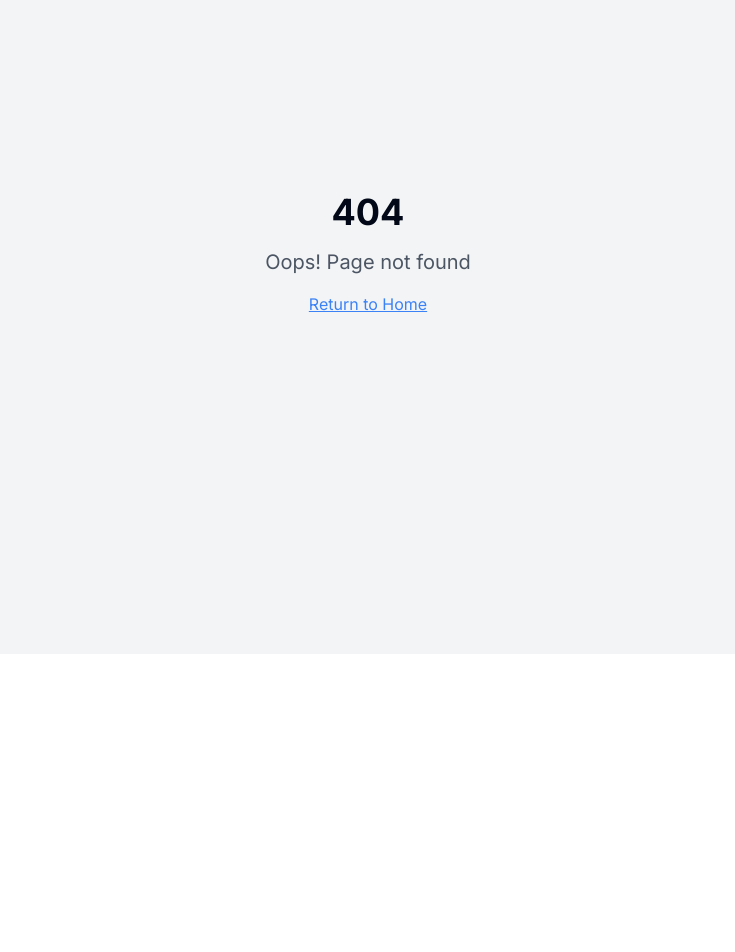
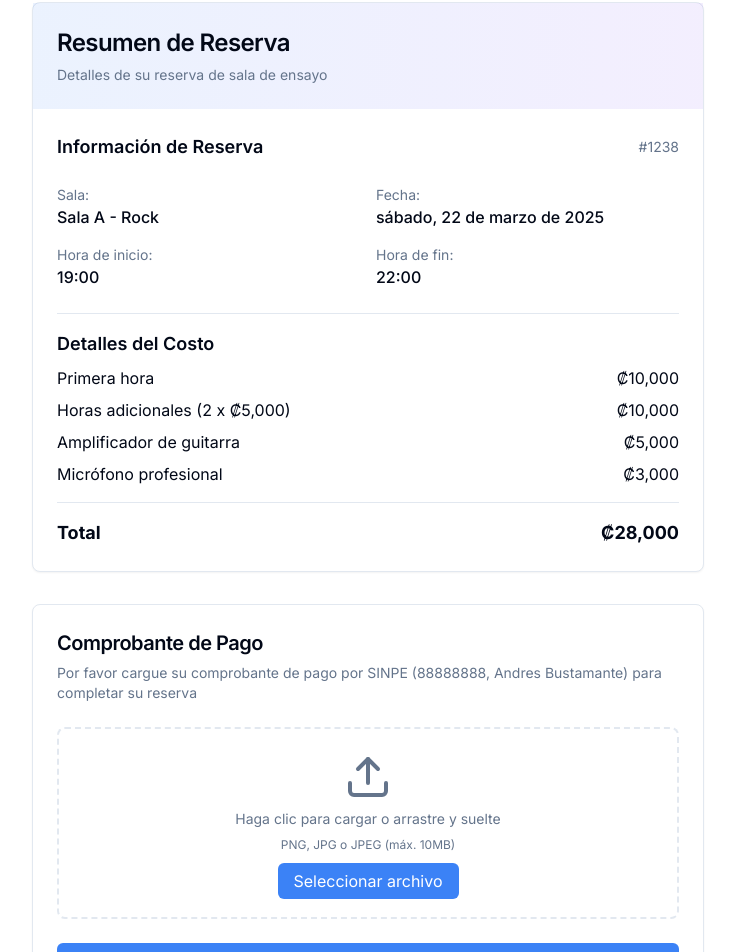
Before and after one commit to marcedigital/backlinesys, a React (Vite) app: page /confirmation in a window 1280 px wide. Before the commit this address had no page. Shown: the part 146-1098 px from the top of the page, without its empty margins (272-1007 px from the left). Before the commit the page ends 800 px from the top, so only its background shows below. Built offline with nearby package versions, Linux system fonts and the light colour scheme.

Commit message:
feat: Add invoice and payment upload
Adds an invoice summary and a section for uploading a payment receipt after login. Includes a legend with payment instructions.

```diff
--- a/src/App.tsx
+++ b/src/App.tsx
@@ -7,6 +7,7 @@ import { BrowserRouter, Routes, Route } from "react-router-dom";
 import Index from "./pages/Index";
 import Login from "./pages/Login";
 import NotFound from "./pages/NotFound";
+import Confirmation from "./pages/Confirmation";
 
 const queryClient = new QueryClient();
 
@@ -19,6 +20,7 @@ const App = () => (
         <Routes>
           <Route path="/" element={<Index />} />
           <Route path="/login" element={<Login />} />
+          <Route path="/confirmation" element={<Confirmation />} />
           {/* ADD ALL CUSTOM ROUTES ABOVE THE CATCH-ALL "*" ROUTE */}
           <Route path="*" element={<NotFound />} />
         </Routes>
--- a/src/components/ui/separator.tsx
+++ b/src/components/ui/separator.tsx
@@ -1,3 +1,4 @@
+
 import * as React from "react"
 import * as SeparatorPrimitive from "@radix-ui/react-separator"
 
--- /dev/null
+++ b/src/pages/Confirmation.tsx
@@ -0,0 +1,213 @@
+
+import React, { useState } from 'react';
+import { Button } from '@/components/ui/button';
+import { Card, CardContent, CardDescription, CardFooter, CardHeader, CardTitle } from '@/components/ui/card';
+import { Separator } from '@/components/ui/separator';
+import { toast } from "sonner";
+import { Upload } from 'lucide-react';
+import { useNavigate } from 'react-router-dom';
+
+const Confirmation: React.FC = () => {
+  const [file, setFile] = useState<File | null>(null);
+  const [preview, setPreview] = useState<string | null>(null);
+  const navigate = useNavigate();
+
+  // This would come from the booking state in a real app
+  const bookingDetails = {
+    room: "Sala A - Rock",
+    date: new Date().toLocaleDateString("es-ES", { weekday: 'long', year: 'numeric', month: 'long', day: 'numeric' }),
+    startTime: "19:00",
+    endTime: "22:00",
+    hours: 3,
+    basePrice: 10000,
+    additionalHours: 2,
+    additionalHoursPrice: 10000,
+    addOns: [
+      { name: "Amplificador de guitarra", price: 5000 },
+      { name: "Micrófono profesional", price: 3000 }
+    ],
+    total: 28000
+  };
+
+  const handleFileChange = (e: React.ChangeEvent<HTMLInputElement>) => {
+    if (e.target.files && e.target.files[0]) {
+      const selectedFile = e.target.files[0];
+      setFile(selectedFile);
+
+      // Create preview URL
+      const previewUrl = URL.createObjectURL(selectedFile);
+      setPreview(previewUrl);
+    }
+  };
+
+  const handleSubmit = (e: React.FormEvent) => {
+    e.preventDefault();
+    if (file) {
+      toast.success("Comprobante cargado exitosamente. Su reserva ha sido confirmada.");
+      // In a real app, we would upload the file to a server here
+      setTimeout(() => navigate("/"), 2000);
+    } else {
+      toast.error("Por favor cargue un comprobante de pago");
+    }
+  };
+
+  return (
+    <div className="min-h-screen flex flex-col bg-background">
+      {/* Header */}
+      <header className="bg-gradient-to-r from-booking-purple to-booking-pink text-white py-6">
+        <div className="container mx-auto px-4">
+          <h1 className="text-3xl font-bold">Music Rehearsal Room Scheduler</h1>
+          <p className="mt-2 opacity-90">Confirmación de Reserva</p>
+        </div>
+      </header>
+
+      {/* Main content */}
+      <main className="flex-1 container mx-auto px-4 py-8 flex flex-col items-center">
+        <Card className="w-full max-w-2xl mb-8">
+          <CardHeader className="bg-gradient-to-r from-booking-blue/10 to-booking-purple/10">
+            <CardTitle className="text-2xl">Resumen de Reserva</CardTitle>
+            <CardDescription>
+              Detalles de su reserva de sala de ensayo
+            </CardDescription>
+          </CardHeader>
+          <CardContent className="pt-6">
+            <div className="space-y-4">
+              <div className="flex justify-between items-center">
+                <h3 className="text-lg font-semibold">Información de Reserva</h3>
+                <span className="text-sm text-muted-foreground">#{Math.floor(Math.random() * 10000).toString().padStart(4, '0')}</span>
+              </div>
+
+              <div className="grid grid-cols-2 gap-4 py-2">
+                <div>
+                  <p className="text-sm text-muted-foreground">Sala:</p>
+                  <p className="font-medium">{bookingDetails.room}</p>
+                </div>
+                <div>
+                  <p className="text-sm text-muted-foreground">Fecha:</p>
+                  <p className="font-medium">{bookingDetails.date}</p>
+                </div>
+                <div>
+                  <p className="text-sm text-muted-foreground">Hora de inicio:</p>
+                  <p className="font-medium">{bookingDetails.startTime}</p>
+                </div>
+                <div>
+                  <p className="text-sm text-muted-foreground">Hora de fin:</p>
+                  <p className="font-medium">{bookingDetails.endTime}</p>
+                </div>
+              </div>
+
+              <Separator />
+
+              <div>
+                <h3 className="text-lg font-semibold mb-2">Detalles del Costo</h3>
+
+                <div className="space-y-2">
+                  <div className="flex justify-between">
+                    <span>Primera hora</span>
+                    <span>₡{bookingDetails.basePrice.toLocaleString()}</span>
+                  </div>
+
+                  <div className="flex justify-between">
+                    <span>Horas adicionales ({bookingDetails.additionalHours} x ₡5,000)</span>
+                    <span>₡{bookingDetails.additionalHoursPrice.toLocaleString()}</span>
+                  </div>
+
+                  {bookingDetails.addOns.map((addon, index) => (
+                    <div key={index} className="flex justify-between">
+                      <span>{addon.name}</span>
+                      <span>₡{addon.price.toLocaleString()}</span>
+                    </div>
+                  ))}
+                </div>
+              </div>
+
+              <Separator />
+
+              <div className="flex justify-between text-lg font-bold">
+                <span>Total</span>
+                <span>₡{bookingDetails.total.toLocaleString()}</span>
+              </div>
+            </div>
+          </CardContent>
+        </Card>
+
+        <Card className="w-full max-w-2xl">
+          <CardHeader>
+            <CardTitle className="text-xl">Comprobante de Pago</CardTitle>
+            <CardDescription>
+              Por favor cargue su comprobante de pago por SINPE (88888888, Andres Bustamante) para completar su reserva
+            </CardDescription>
+          </CardHeader>
+          <CardContent>
+            <form onSubmit={handleSubmit} className="space-y-6">
+              <div className="border-2 border-dashed border-border rounded-lg p-6 flex flex-col items-center justify-center">
+                {preview ? (
+                  <div className="w-full flex flex-col items-center">
+                    <img
+                      src={preview}
+                      alt="Comprobante"
+                      className="max-w-full max-h-64 object-contain mb-4"
+                    />
+                    <Button
+                      variant="outline"
+                      type="button"
+                      onClick={() => {
+                        setFile(null);
+                        setPreview(null);
+                      }}
+                    >
+                      Cambiar imagen
+                    </Button>
+                  </div>
+                ) : (
+                  <>
+                    <Upload className="h-12 w-12 text-muted-foreground mb-2" />
+                    <p className="mb-2 text-sm text-center text-muted-foreground">
+                      Haga clic para cargar o arrastre y suelte
+                    </p>
+                    <p className="text-xs text-center text-muted-foreground">
+                      PNG, JPG o JPEG (máx. 10MB)
+                    </p>
+                    <label htmlFor="file-upload" className="mt-4 cursor-pointer">
+                      <span className="bg-booking-blue text-white px-4 py-2 rounded-md hover:bg-booking-blue/90 transition-colors">
+                        Seleccionar archivo
+                      </span>
+                      <input
+                        id="file-upload"
+                        type="file"
+                        className="hidden"
+                        accept="image/png, image/jpeg, image/jpg"
+                        onChange={handleFileChange}
+                      />
+                    </label>
+                  </>
+                )}
+              </div>
+
+              <Button
+                type="submit"
+                className="w-full bg-booking-blue hover:bg-booking-blue/90"
+              >
+                Confirmar Reserva
+              </Button>
+            </form>
+          </CardContent>
+          <CardFooter className="flex justify-center">
+            <p className="text-sm text-muted-foreground text-center">
+              Una vez confirmado el pago, recibirá un correo electrónico con los detalles de su reserva.
+            </p>
+          </CardFooter>
+        </Card>
+      </main>
+
+      {/* Footer */}
+      <footer className="bg-white border-t border-border py-4 mt-8">
+        <div className="container mx-auto px-4 text-center text-sm text-muted-foreground">
+          Music Rehearsal Scheduler &copy; {new Date().getFullYear()}
+        </div>
+      </footer>
+    </div>
+  );
+};
+
+export default Confirmation;
--- a/src/pages/Login.tsx
+++ b/src/pages/Login.tsx
@@ -1,16 +1,29 @@
 
-import React from 'react';
+import React, { useState } from 'react';
 import { Button } from '@/components/ui/button';
 import { Input } from '@/components/ui/input';
 import { Card, CardContent, CardDescription, CardFooter, CardHeader, CardTitle } from '@/components/ui/card';
 import { Label } from '@/components/ui/label';
 import { FcGoogle } from 'react-icons/fc';
-import { Link } from 'react-router-dom';
+import { Link, useNavigate } from 'react-router-dom';
+import { toast } from "sonner";
 
 const Login: React.FC = () => {
+  const [email, setEmail] = useState('');
+  const [password, setPassword] = useState('');
+  const navigate = useNavigate();
+
   const handleSubmit = (e: React.FormEvent) => {
     e.preventDefault();
-    // Handle login logic here
+
+    // For demo purposes, accept any login credentials
+    if (email && password) {
+      toast.success("Login successful");
+      // Navigate to confirmation page
+      navigate('/confirmation');
+    } else {
+      toast.error("Please enter email and password");
+    }
   };
 
   return (
@@ -36,11 +49,24 @@ const Login: React.FC = () => {
             <form onSubmit={handleSubmit} className="space-y-4">
               <div className="space-y-2">
                 <Label htmlFor="email">Correo electrónico</Label>
-                <Input id="email" type="email" placeholder="correo@ejemplo.com" required />
+                <Input
+                  id="email"
+                  type="email"
+                  placeholder="correo@ejemplo.com"
+                  value={email}
+                  onChange={(e) => setEmail(e.target.value)}
+                  required
+                />
               </div>
               <div className="space-y-2">
                 <Label htmlFor="password">Contraseña</Label>
-                <Input id="password" type="password" required />
+                <Input
+                  id="password"
+                  type="password"
+                  value={password}
+                  onChange={(e) => setPassword(e.target.value)}
+                  required
+                />
               </div>
               <Button type="submit" className="w-full bg-booking-blue hover:bg-booking-blue/90">
                 Iniciar sesión
@@ -56,7 +82,14 @@ const Login: React.FC = () => {
               </div>
             </div>
 
-            <Button variant="outline" className="w-full flex items-center justify-center gap-2">
+            <Button
+              variant="outline"
+              className="w-full flex items-center justify-center gap-2"
+              onClick={() => {
+                toast.success("Google login successful");
+                navigate('/confirmation');
+              }}
+            >
               <FcGoogle className="h-5 w-5" />
               <span>Google</span>
             </Button>
```
